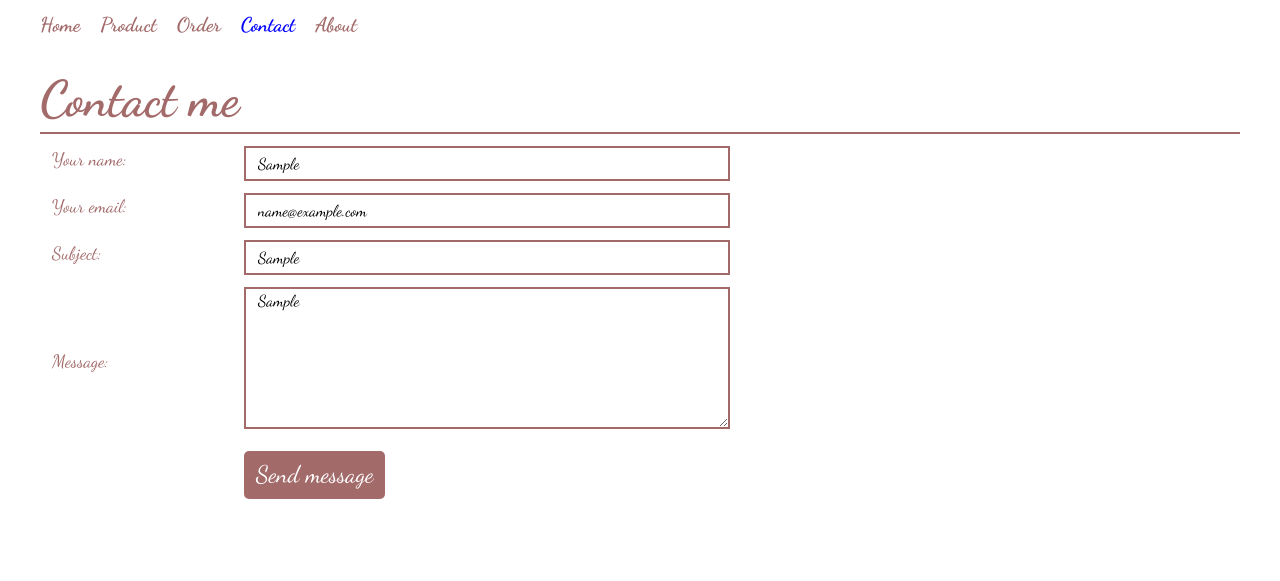
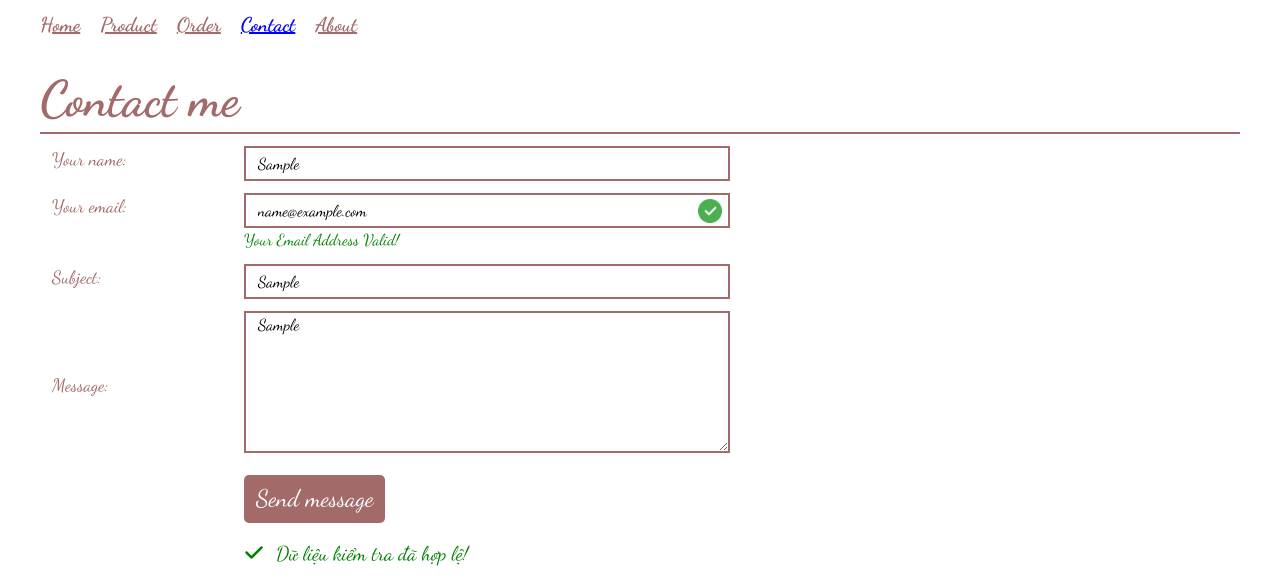
Before and after one commit to thenext89/baitapjs, a plain HTML site: page baitap-js/bailam-js/index.html in a window 1280 px wide. Both pictures are taken after typing "Sample", "name@example.com", "Sample", "Sample" into the empty fields and a click on the button "Send message". Shown: the part 302-883 px from the top of the page. Before the commit the page ends 829 px from the top, so only its background shows below. Drawn offline with nearby package versions, Linux system fonts and the light colour scheme.

```diff
--- a/baitap-js/bailam-js/css/main.css
+++ b/baitap-js/bailam-js/css/main.css
@@ -14,6 +14,3 @@
     list-style: none;
     padding: none !important;
 }
-a{
-    text-decoration: none !important;
-}
--- a/baitap-js/bailam-js/css/style.css
+++ b/baitap-js/bailam-js/css/style.css
@@ -43,11 +43,14 @@
 .nav-container ul li{
     padding: 12px 10px 18px 10px;
 }
+
 .nav-container ul li a{
     font-family: var(--font);
     color: var(--textColor);
     font-size: 20px;
     font-weight: 700;
+    text-decoration: underline !important;
+
 }
 .nav-container ul li .active{
     color: blue;
--- a/baitap-js/bailam-js/js/main.js
+++ b/baitap-js/bailam-js/js/main.js
@@ -45,7 +45,7 @@
             result = false;
         }
         else {
-            waringName.html(``);
+            warningName.html(``);
         }
         if (paraData.youremail == "") {
             warningEmail.html (`Không được để trống Email!`);
```
Also changed, not shown: 1 other file.
